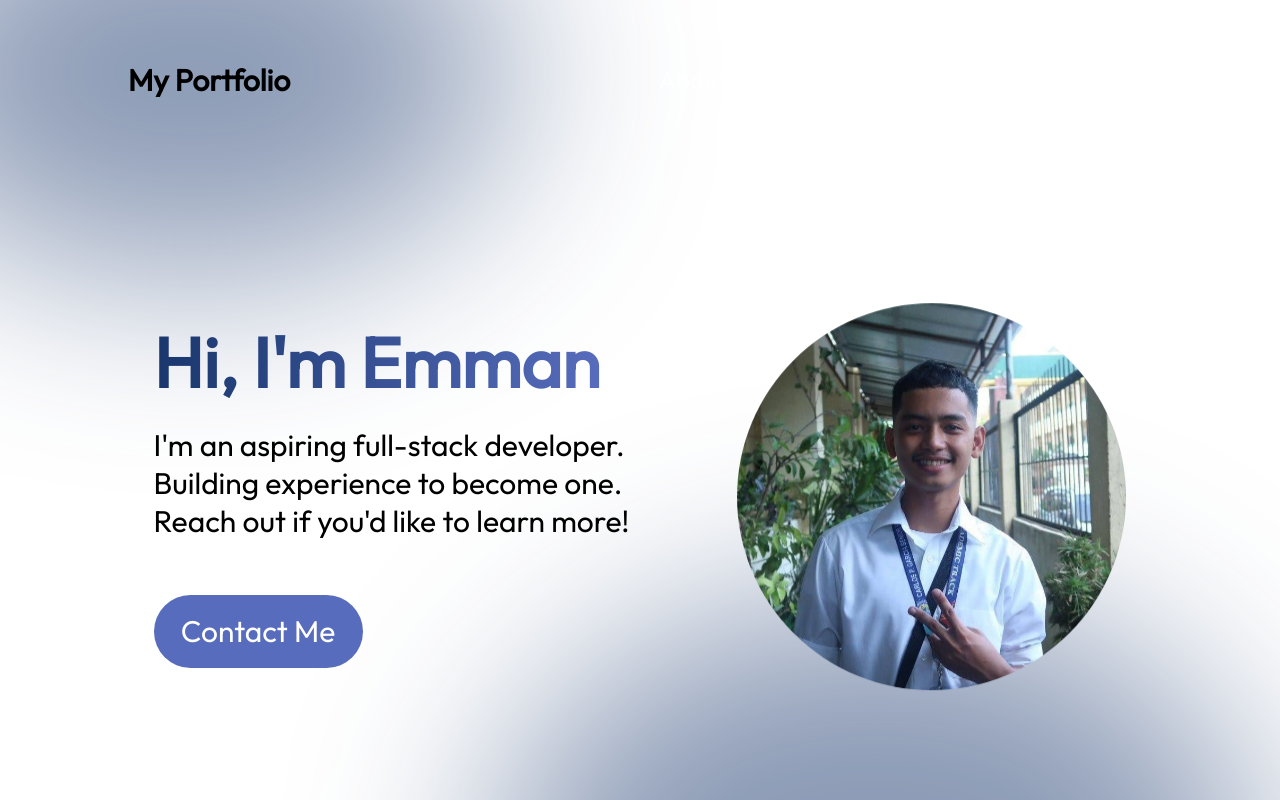
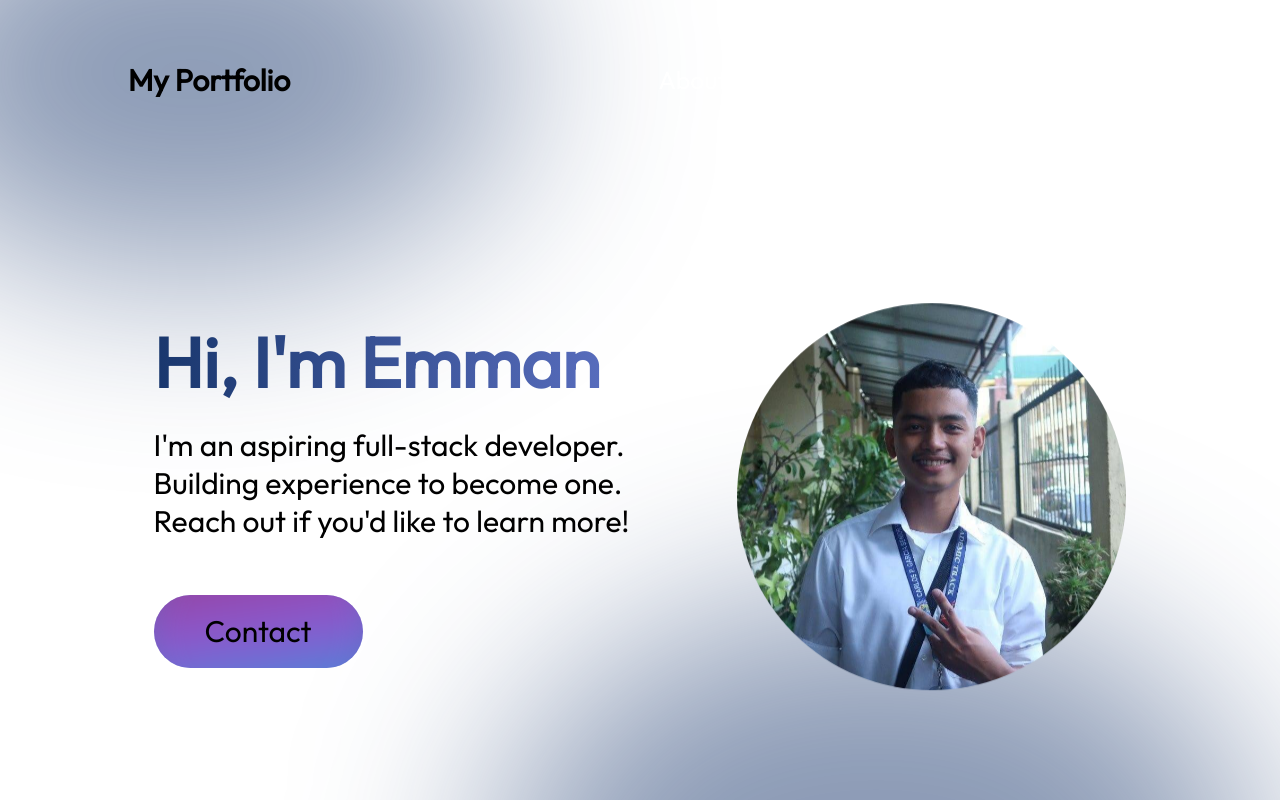
Before and after one commit to Aemonsz2004/react-portfolio, a React (Vite) app: page / in a window 1280 px wide. Shown: the top 800 px of the page. Built offline with nearby package versions, Linux system fonts and the light colour scheme.

Commit message:
added hero button effects

```diff
--- a/src/components/about/about.module.css
+++ b/src/components/about/about.module.css
@@ -15,10 +15,6 @@
     height: auto;
     display: block;
 }
-.imageLeft:hover {
-    content: url(../../../assets/about/oioi-cat\ 2.png);
-}
-
 
 .wrapper {
     display: flex;
--- a/src/components/hero/Hero.jsx
+++ b/src/components/hero/Hero.jsx
@@ -1,6 +1,7 @@
 
 import styles from './hero.module.css'
 import { useState } from 'react'
+import {Link} from 'react-scroll';
 
 import nerd from '../../../assets/hero/nerd.png'
 import nerd2 from '../../../assets/hero/nerd2.jpg'
@@ -22,7 +23,14 @@ import nerd2 from '../../../assets/hero/nerd2.jpg'
                 <div className={styles.heroLeft}>
                     <h1>Hi, I&apos;m Emman</h1>
                     <p>I&apos;m an aspiring full-stack developer. Building experience to become one. Reach out if you&apos;d like to learn more!</p>
-                    <a href='mailto:myemail@gmail.com' className={styles.contactBtn}>Contact Me</a>
+
+                    <a href='mailto:myemail@gmail.com' className={styles.contactBtn}>
+                        <Link to="footer" smooth={true} duration={500}>Contact</Link>
+                        <div className={styles.hoverEffect}>
+                            <div></div>
+                        </div>
+                    </a>
+
                 </div>
 
                     <img className={styles.heroImage} src={currentImage} onMouseEnter={handleImage1} onMouseLeave={handleImage2} alt='hero-image' ></img>
--- a/src/components/hero/hero.module.css
+++ b/src/components/hero/hero.module.css
@@ -85,11 +85,69 @@
     width: 209px;
     height: 73px;
     background: var(--color-primary);
-    color: var(--color-text);
+    color: var(--text-color);
     border-radius: 100px;
     font-size: 30px;
     margin-top: 35px;
+    overflow: hidden;
+    position: relative;
+    transition: all 0.02s;
+    z-index: 0;
 }
+
+.contactBtn a {
+    z-index: 999;
+}
+.contactBtn:hover {
+    background-color: rgb(193, 228, 248);
+    color: rgb(33, 0, 85);
+}
+.contactBtn:active {
+    transform: scale(0.9);
+}
+.hoverEffect {
+    position: absolute;
+    bottom: 0;
+    top: 0;
+    right: 0;
+    left: 0;
+    display: flex;
+    align-items: center;
+    justify-content: center;
+    z-index: 1;
+}
+
+.hoverEffect div {
+    background: rgb(22, 0, 75);
+    background: linear-gradient(
+        90deg,
+        rgba(222, 0, 75, 1) 0%,
+        rgba(191, 70, 225, 1) 50%,
+        rgba(0, 212, 255, 1) 100%
+    );
+    border-radius: 40rem;
+    width: 15rem;
+    height: 15rem;
+    transform: 0.4s;
+    filter: blur(20px);
+    animation: effect infinite 3s linear;
+    opacity: 0.5;
+}
+
+.contactBtn:hover .hoverEffect div {
+    width: 15rem;
+    height: 15rem;
+}
+
+@keyframes effect {
+    0% {
+        transform: rotate(0deg);
+    }
+    100% {
+        transform: rotate(360deg);
+    }
+}
+
 
 @keyframes floating {
     0% {
```
